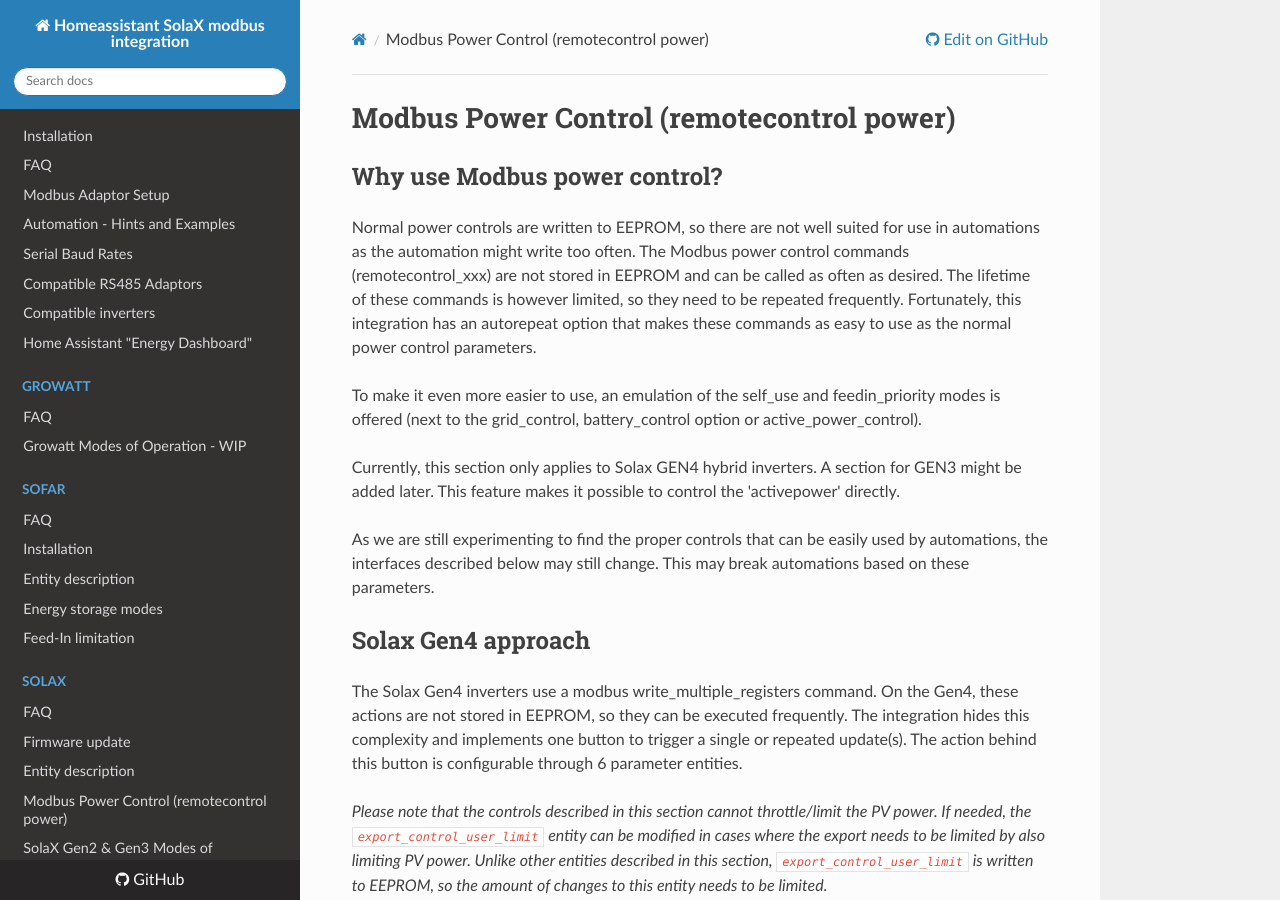
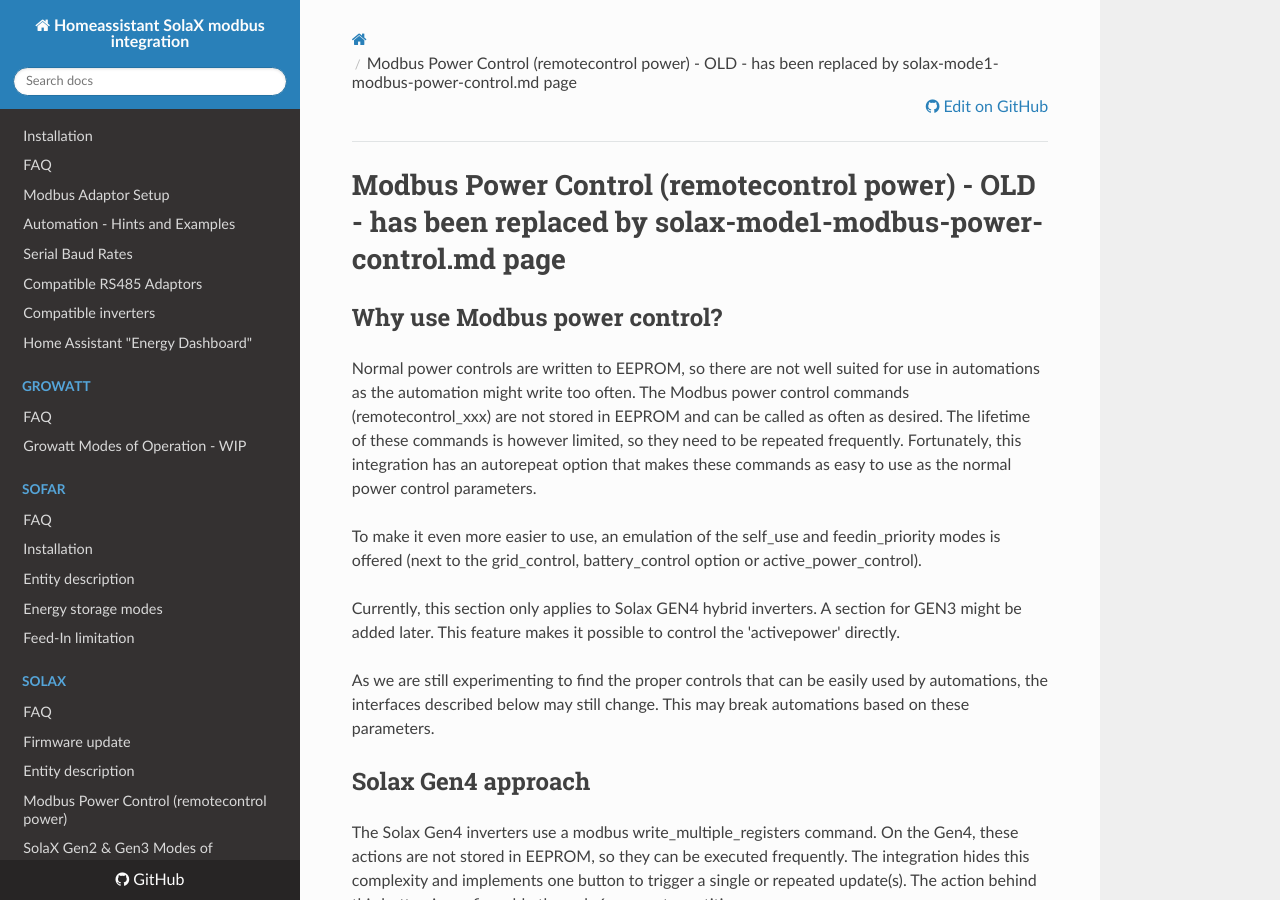
Before and after one commit to wills106/homeassistant-solax-modbus, an MkDocs documentation site: the page built from docs/modbus-power-control-OLD.md, in a window 1280 px wide and 900 px high. Built offline with MkDocs 1.6.1, drawn with Linux system fonts in a browser that asks for light colours; nearby versions of some CDN libraries.

Commit message:
correct previous documentation update

```diff
--- a/docs/modbus-power-control-OLD.md
+++ b/docs/modbus-power-control-OLD.md
@@ -1,4 +1,5 @@
-# Modbus Power Control (remotecontrol power)
+# Modbus Power Control (remotecontrol power) - OLD - has been replaced by solax-mode1-modbus-power-control.md page
+
 
 ## Why use Modbus power control?
 
```
Also changed, not shown: docs/solax-mode8-modbus-power-control.md (+1 -1 lines).
